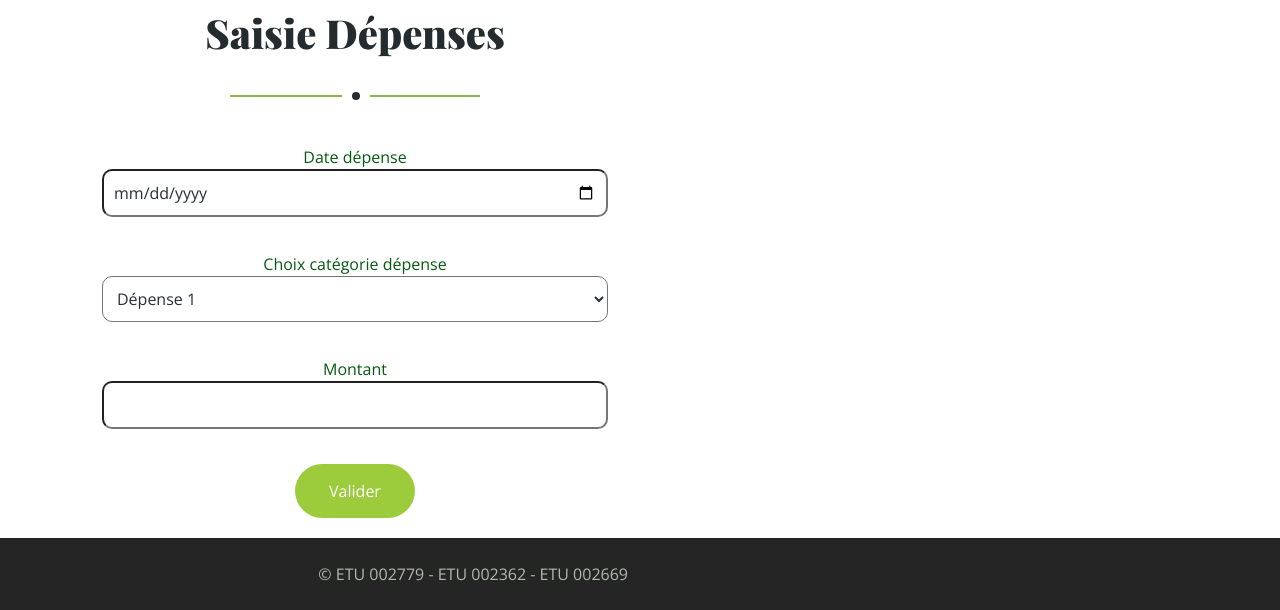
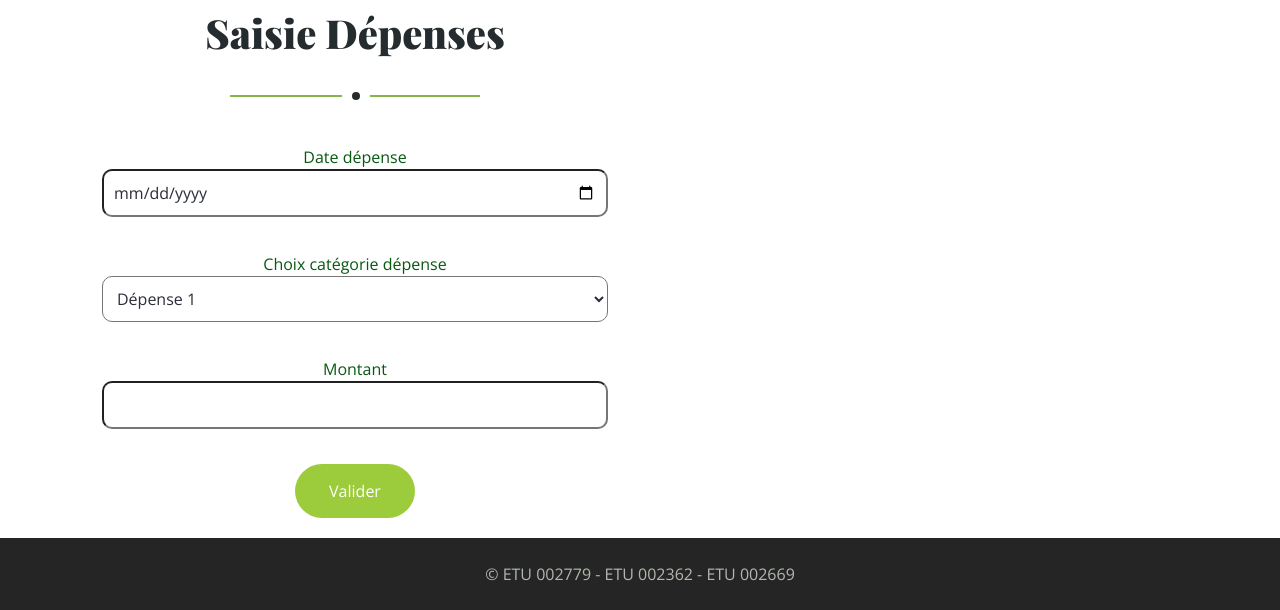
Before and after one commit to Miarantsoo/Exam30h, a PHP site: page /pages/page-resultat.php in a window 1280 px wide. Shown: the part 451-1061 px from the top of the page. Run offline with PHP 8.4, Linux system fonts and the light colour scheme; some libraries are stand-ins or nearby versions.

Commit message:
modif footer

```diff
--- a/pages/acceuil-admin.php
+++ b/pages/acceuil-admin.php
@@ -77,16 +77,16 @@
 
     <!-- Template Javascript -->
     <script src="../assets/js/main.js"></script>
-</body>
     <footer>
         <div class="container-fluid copyright py-4">
             <div class="container">
                 <div class="row">
-                <div class="col-md-6 text-center text-md-end">
+                    <div class="col-md-6 offset-md-3 text-center">
                         © ETU 002779 - ETU 002362 - ETU 002669
                     </div>
                 </div>
             </div>
         </div>
     </footer>
+</body>
 </html>
--- a/pages/acceuil-utilisateur.php
+++ b/pages/acceuil-utilisateur.php
@@ -79,7 +79,7 @@
     <div class="container-fluid copyright py-4">
         <div class="container">
             <div class="row">
-                <div class="col-md-6 text-center text-md-end">
+                <div class="col-md-6 offset-md-3 text-center">
                 © ETU 002779 - ETU 002362 - ETU 002669
                 </div>
             </div>
--- a/pages/insert-categorie.php
+++ b/pages/insert-categorie.php
@@ -121,16 +121,16 @@
 
     <!-- Template Javascript -->
     <script src="../assets/js/main.js"></script>
-</body>
     <footer>
         <div class="container-fluid copyright py-4">
             <div class="container">
                 <div class="row">
-                <div class="col-md-6 text-center text-md-end">
+                    <div class="col-md-6 offset-md-3 text-center">
                     © ETU 002779 - ETU 002362 - ETU 002669
                     </div>
                 </div>
             </div>
         </div>
     </footer>
+</body>
 </html>
--- a/pages/insert-cueilleur.php
+++ b/pages/insert-cueilleur.php
@@ -138,16 +138,16 @@
 
     <!-- Template Javascript -->
     <script src="../assets/js/main.js"></script>
-</body>
     <footer>
         <div class="container-fluid copyright py-4">
             <div class="container">
                 <div class="row">
-                <div class="col-md-6 text-center text-md-end">
+                    <div class="col-md-6 offset-md-3 text-center">
                     © ETU 002779 - ETU 002362 - ETU 002669
                     </div>
                 </div>
             </div>
         </div>
     </footer>
+</body>
 </html>
--- a/pages/insert-parcelle.php
+++ b/pages/insert-parcelle.php
@@ -34,7 +34,7 @@
         <div class="container">
             <nav class="navbar navbar-expand-lg bg-white navbar-light py-2 py-lg-0">
                 <!-- <a href="index.html" class="navbar-brand">
-                    <img class="img-fluid" src="../assets/img/logo.png" alt="Logo">
+                    <img class="img-fluid" src="../assets/img/logo.jpg" alt="Logo">
                 </a> -->
                 <button type="button" class="navbar-toggler ms-auto me-0" data-bs-toggle="collapse" data-bs-target="#navbarCollapse">
                     <span class="navbar-toggler-icon"></span>
@@ -134,16 +134,16 @@
 
     <!-- Template Javascript -->
     <script src="../assets/js/main.js"></script>
-</body>
     <footer>
         <div class="container-fluid copyright py-4">
             <div class="container">
                 <div class="row">
-                <div class="col-md-6 text-center text-md-end">
+                    <div class="col-md-6 offset-md-3 text-center">
                     © ETU 002779 - ETU 002362 - ETU 002669
                     </div>
                 </div>
             </div>
         </div>
     </footer>
+</body>
 </html>
--- a/pages/insert-salaire-cueilleur.php
+++ b/pages/insert-salaire-cueilleur.php
@@ -135,16 +135,16 @@
 
     <!-- Template Javascript -->
     <script src="../assets/js/main.js"></script>
-</body>
     <footer>
         <div class="container-fluid copyright py-4">
             <div class="container">
                 <div class="row">
-                <div class="col-md-6 text-center text-md-end">
+                    <div class="col-md-6 offset-md-3 text-center">
                     © ETU 002779 - ETU 002362 - ETU 002669
                     </div>
                 </div>
             </div>
         </div>
     </footer>
+</body>
 </html>
--- a/pages/insert-variete.php
+++ b/pages/insert-variete.php
@@ -142,16 +142,16 @@
 
     <!-- Template Javascript -->
     <script src="../assets/js/main.js"></script>
-</body>
     <footer>
         <div class="container-fluid copyright py-4">
             <div class="container">
                 <div class="row">
-                <div class="col-md-6 text-center text-md-end">
+                    <div class="col-md-6 offset-md-3 text-center">
                     © ETU 002779 - ETU 002362 - ETU 002669
                     </div>
                 </div>
             </div>
         </div>
     </footer>
+</body>
 </html>
--- a/pages/page-resultat.php
+++ b/pages/page-resultat.php
@@ -50,7 +50,7 @@
                                 <a href="saisie-depense.php" class="dropdown-item">Depenses</a>
                             </div>
                         </div>
-                        <a href="#" class="nav-item nav-link">Resultat</a>
+                        <a href="page-resultat.php" class="nav-item nav-link">Resultat</a>
                     </div>
                     <div class="border-start ps-4">
                         <a href="" class="fas fa-times" id="icon"></a>
@@ -111,16 +111,16 @@
 
     <!-- Template Javascript -->
     <script src="../assets/js/main.js"></script>
-</body>
     <footer>
         <div class="container-fluid copyright py-4">
             <div class="container">
                 <div class="row">
-                <div class="col-md-6 text-center text-md-end">
+                    <div class="col-md-6 offset-md-3 text-center">
                     © ETU 002779 - ETU 002362 - ETU 002669
                     </div>
                 </div>
             </div>
         </div>
     </footer>
+</body>
 </html>
--- a/pages/saisie-cueillette.php
+++ b/pages/saisie-cueillette.php
@@ -35,7 +35,7 @@
         <div class="container">
             <nav class="navbar navbar-expand-lg bg-white navbar-light py-2 py-lg-0">
                 <!-- <a href="index.html" class="navbar-brand">
-                    <img class="img-fluid" src="../assets/img/logo.png" alt="Logo">
+                    <img class="img-fluid" src="../assets/img/logo.jpg" alt="Logo">
                 </a> -->
                 <button type="button" class="navbar-toggler ms-auto me-0" data-bs-toggle="collapse" data-bs-target="#navbarCollapse">
                     <span class="navbar-toggler-icon"></span>
@@ -110,16 +110,16 @@
 
     <!-- Template Javascript -->
     <script src="../assets/js/main.js"></script>
-</body>
     <footer>
         <div class="container-fluid copyright py-4">
             <div class="container">
                 <div class="row">
-                <div class="col-md-6 text-center text-md-end">
+                    <div class="col-md-6 offset-md-3 text-center">
                     © ETU 002779 - ETU 002362 - ETU 002669
                     </div>
                 </div>
             </div>
         </div>
     </footer>
+</body>
 </html>
--- a/pages/saisie-depense.php
+++ b/pages/saisie-depense.php
@@ -35,7 +35,7 @@
         <div class="container">
             <nav class="navbar navbar-expand-lg bg-white navbar-light py-2 py-lg-0">
                 <!-- <a href="index.html" class="navbar-brand">
-                    <img class="img-fluid" src="../assets/img/logo.png" alt="Logo">
+                    <img class="img-fluid" src="../assets/img/logo.jpg" alt="Logo">
                 </a> -->
                 <button type="button" class="navbar-toggler ms-auto me-0" data-bs-toggle="collapse" data-bs-target="#navbarCollapse">
                     <span class="navbar-toggler-icon"></span>
@@ -111,16 +111,16 @@
 
     <!-- Template Javascript -->
     <script src="../assets/js/main.js"></script>
-</body>
     <footer>
         <div class="container-fluid copyright py-4">
             <div class="container">
                 <div class="row">
-                <div class="col-md-6 text-center text-md-end">
+                    <div class="col-md-6 offset-md-3 text-center">
                     © ETU 002779 - ETU 002362 - ETU 002669
                     </div>
                 </div>
             </div>
         </div>
     </footer>
+</body>
 </html>
```
Lines whose indentation alone changed are shown as unchanged.
